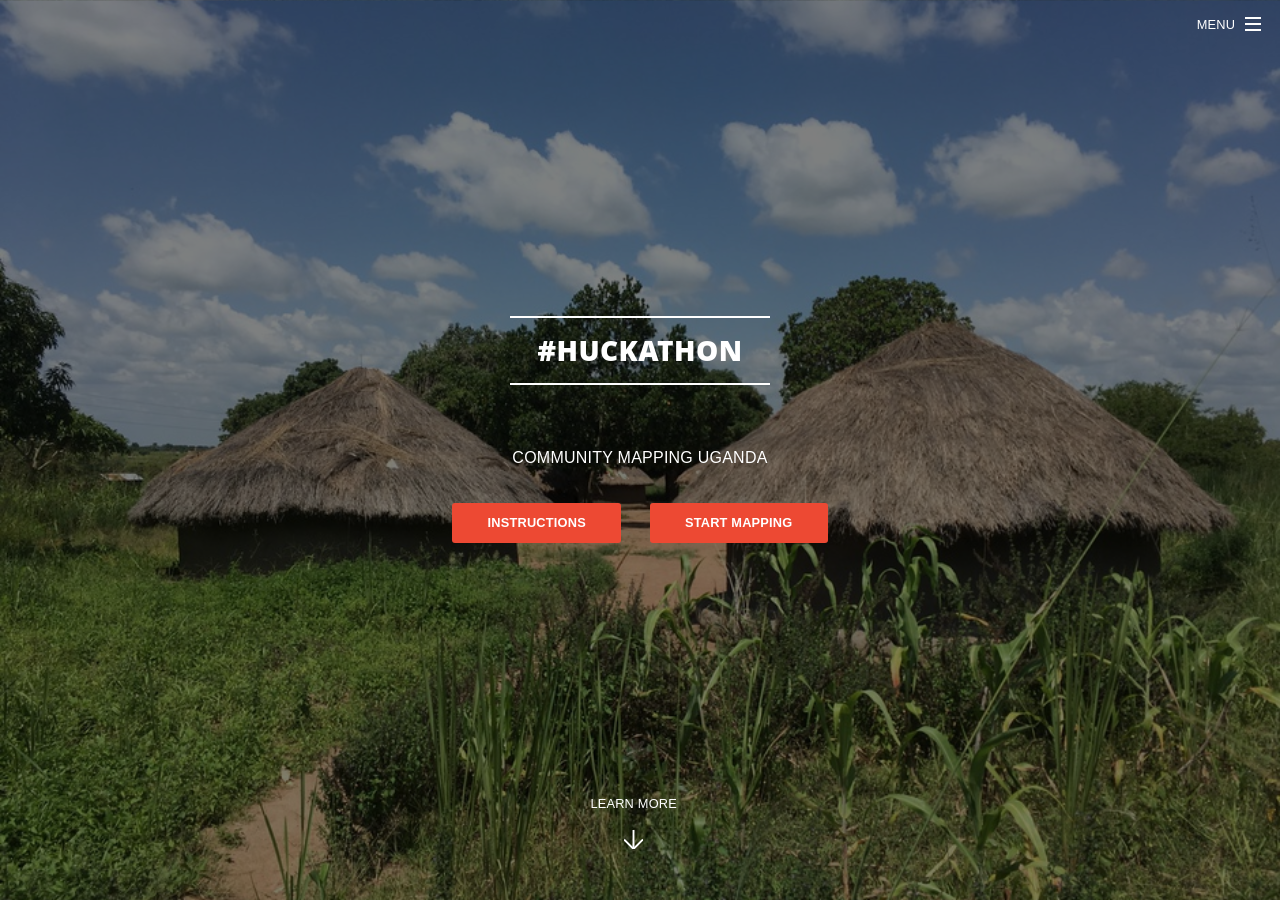
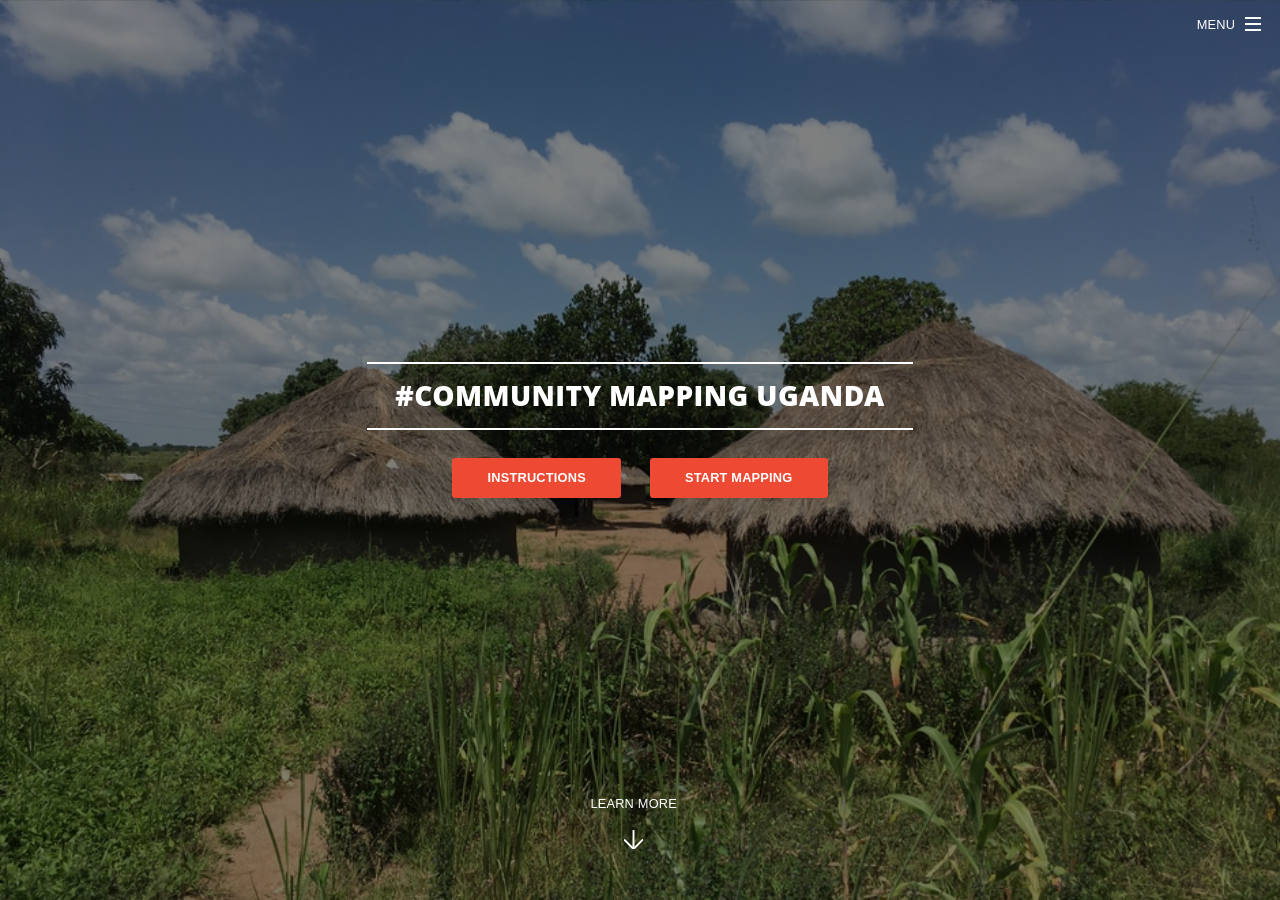
Before and after one commit to jonnyhuck/huckathon.org, a Jekyll site: the page built from index.md, in a window 1280 px wide and 900 px high. Built offline with Jekyll 4.4.1, drawn with Linux system fonts in a browser that asks for light colours.

Commit message:
started migration to CMU

```diff
--- a/_config.yml
+++ b/_config.yml
@@ -2,7 +2,7 @@
 #
 
 # Site settings
-title: Huckathon
+title: Community Mapping Uganda
 description: Community Mapping Uganda
 owner: Community Mapping Uganda
 first_published: 2018 # if migrating another site, the year of your first publish
--- a/_layouts/landing.html
+++ b/_layouts/landing.html
@@ -20,7 +20,7 @@
 		<section id="banner">
 			<div class="inner">
 				<h2>#{{ site.title }}</h2>
-				<p>{{ site.description | markdownify }}</p>
+				<!-- <p>{{ site.description | markdownify }}</p> -->
 				<ul class="actions">
 					<li><a href='#info' class='button special'>Instructions</a></li>
 					<li><a href='./map.php' class='button special'>Start Mapping</a></li>
```
